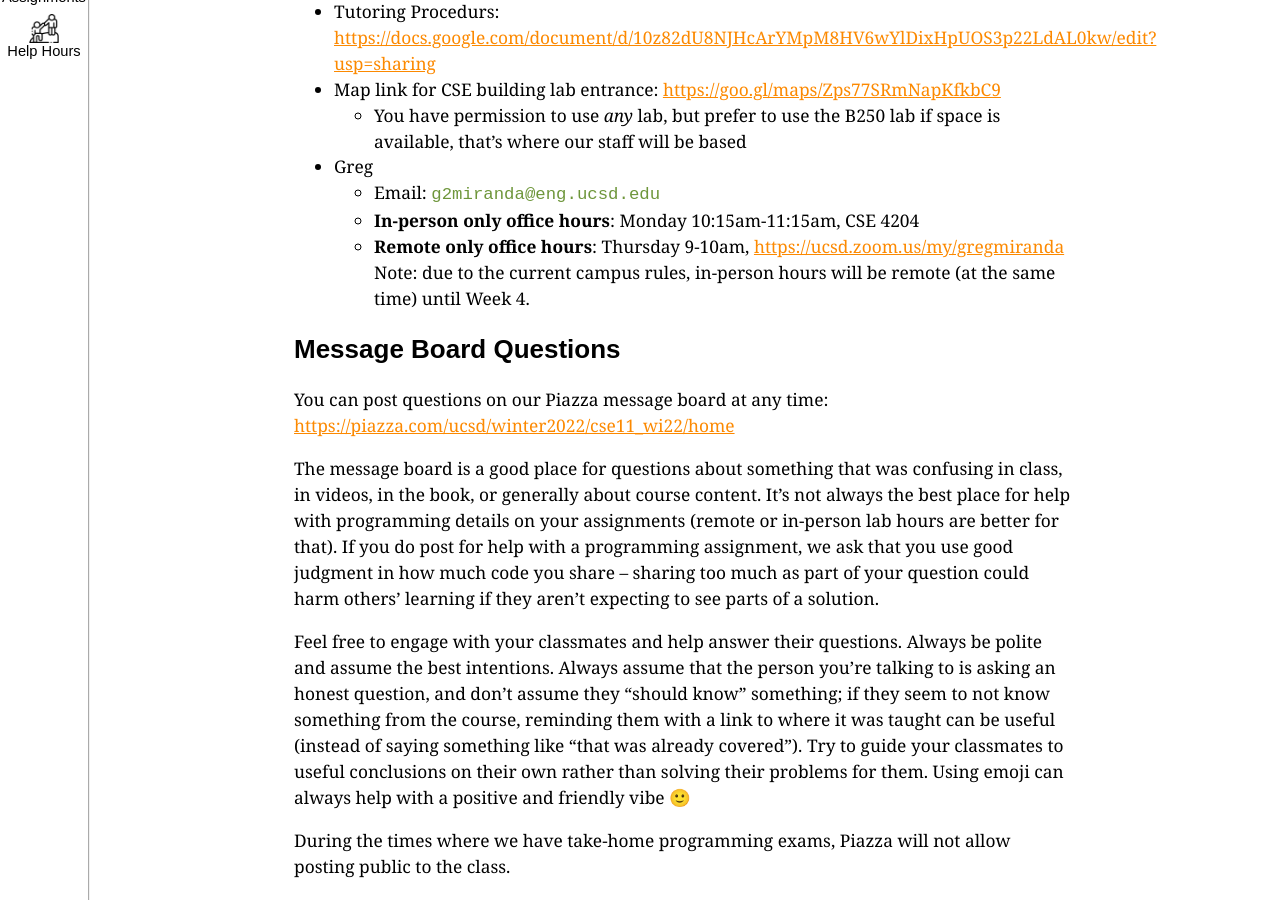
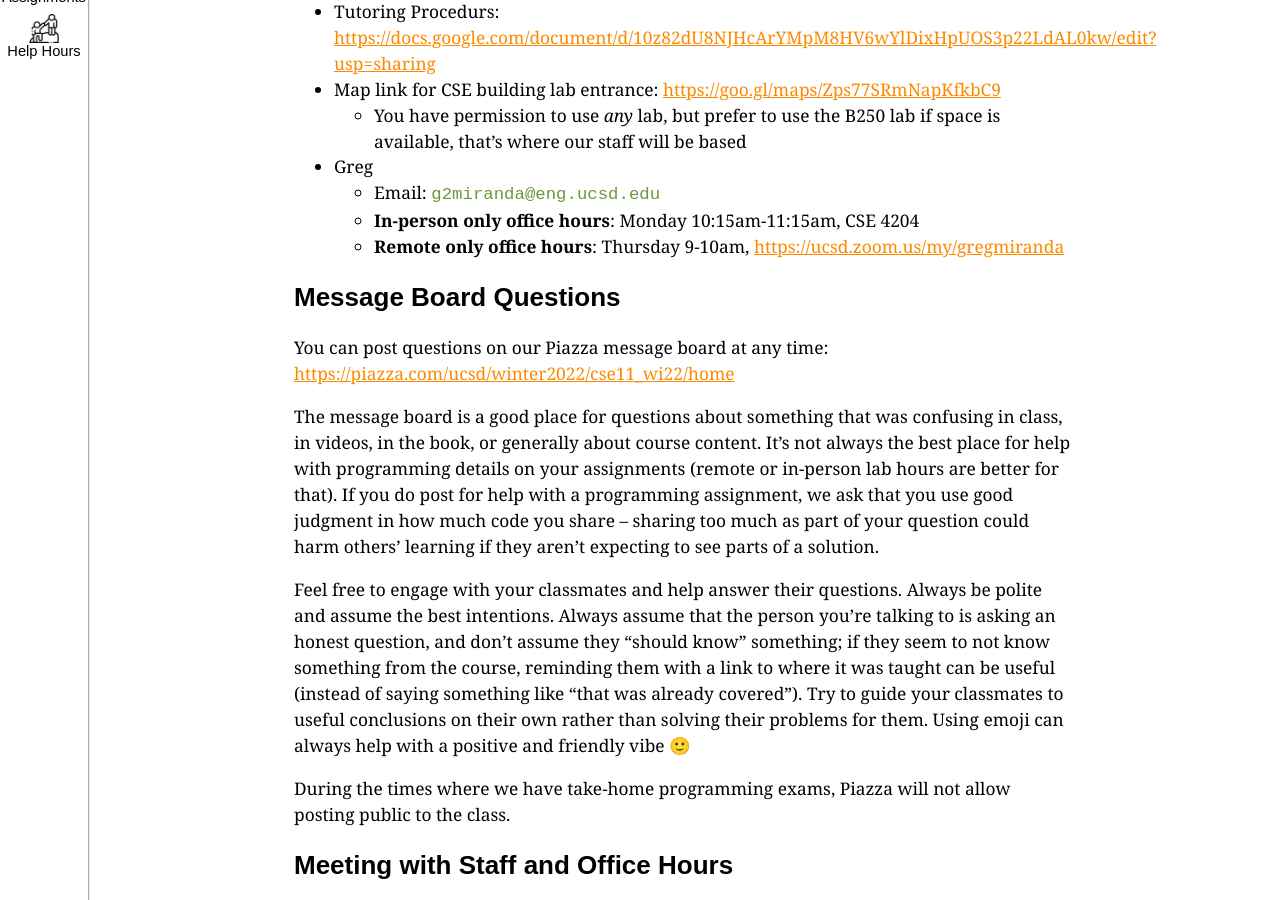
Before and after one commit to ucsd-cse11-w22/ucsd-cse11-w22.github.io, a Jekyll site: the page built from staff-and-help.md, in a window 1280 px wide and 900 px high, scrolled down 330 px. Built offline with Jekyll 4.4.1, drawn with Linux system fonts in a browser that asks for light colours.

Commit message:
Update staff-and-help.md

```diff
--- a/staff-and-help.md
+++ b/staff-and-help.md
@@ -20,7 +20,6 @@ Quick links:
   - Email: `g2miranda@eng.ucsd.edu`
   - **In-person only office hours**: Monday 10:15am-11:15am, CSE 4204
   - **Remote only office hours**: Thursday 9-10am, [https://ucsd.zoom.us/my/gregmiranda](https://ucsd.zoom.us/my/gregmiranda)
-Note: due to the current campus rules, in-person hours will be remote (at the same time) until Week 4.
 
 ## Message Board Questions
 
```
